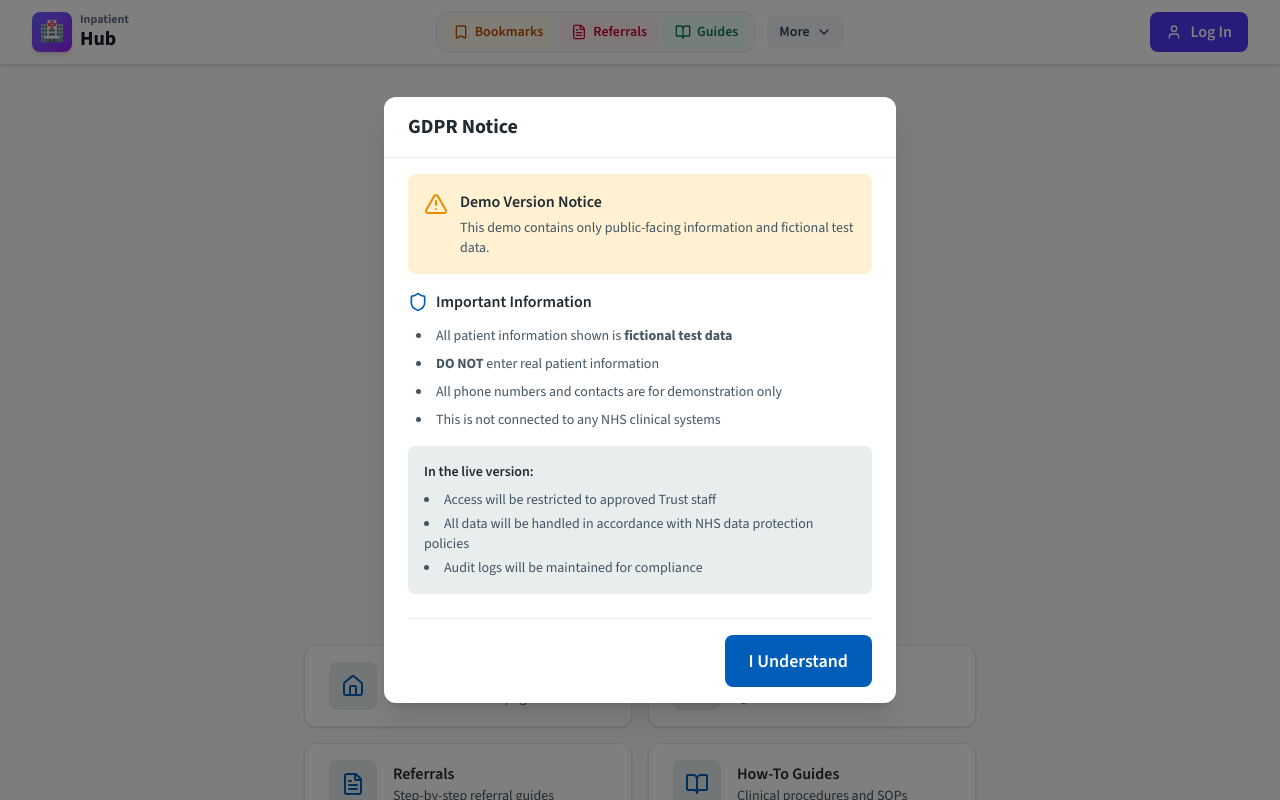
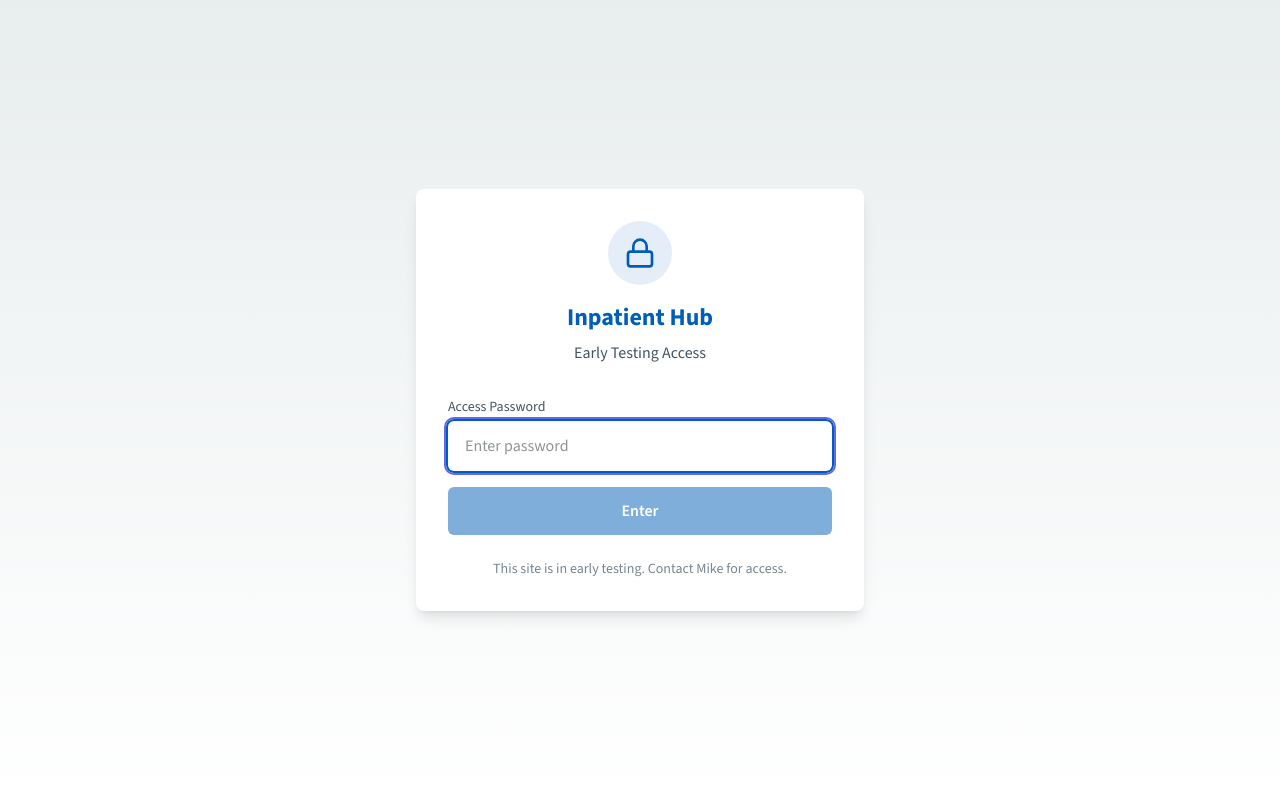
Before and after one commit to Sharpy20/hub-alpha, a Next.js app: page /password in a window 1280 px wide. Before the commit this address had no page. Shown: the top 800 px of the page. Built offline with nearby package versions, Linux system fonts and the light colour scheme.

Commit message:
Add password protection for early testing
- Middleware checks for site_access cookie
- Password page with NHS styling
- API route verifies password server-side
- Cookie lasts 7 days
- Password configured via SITE_PASSWORD env var

Co-Authored-By: Claude Opus 4.5 <noreply@anthropic.com>

```diff
--- /dev/null
+++ b/src/app/api/auth/verify-password/route.ts
@@ -0,0 +1,43 @@
+import { NextResponse } from "next/server";
+
+export async function POST(request: Request) {
+  try {
+    const { password } = await request.json();
+
+    // Get password from environment variable
+    const sitePassword = process.env.SITE_PASSWORD;
+
+    if (!sitePassword) {
+      // If no password is set, allow access (for local dev)
+      const response = NextResponse.json({ success: true });
+      response.cookies.set("site_access", "granted", {
+        httpOnly: true,
+        secure: process.env.NODE_ENV === "production",
+        sameSite: "lax",
+        maxAge: 60 * 60 * 24 * 7, // 7 days
+      });
+      return response;
+    }
+
+    if (password === sitePassword) {
+      const response = NextResponse.json({ success: true });
+      response.cookies.set("site_access", "granted", {
+        httpOnly: true,
+        secure: process.env.NODE_ENV === "production",
+        sameSite: "lax",
+        maxAge: 60 * 60 * 24 * 7, // 7 days
+      });
+      return response;
+    }
+
+    return NextResponse.json(
+      { success: false, error: "Incorrect password" },
+      { status: 401 }
+    );
+  } catch {
+    return NextResponse.json(
+      { success: false, error: "Invalid request" },
+      { status: 400 }
+    );
+  }
+}
--- /dev/null
+++ b/src/app/password/page.tsx
@@ -0,0 +1,100 @@
+"use client";
+
+import { useState } from "react";
+import { useRouter } from "next/navigation";
+import { Lock, AlertCircle } from "lucide-react";
+
+export default function PasswordPage() {
+  const [password, setPassword] = useState("");
+  const [error, setError] = useState("");
+  const [loading, setLoading] = useState(false);
+  const router = useRouter();
+
+  const handleSubmit = async (e: React.FormEvent) => {
+    e.preventDefault();
+    setError("");
+    setLoading(true);
+
+    try {
+      const response = await fetch("/api/auth/verify-password", {
+        method: "POST",
+        headers: { "Content-Type": "application/json" },
+        body: JSON.stringify({ password }),
+      });
+
+      const data = await response.json();
+
+      if (data.success) {
+        router.push("/");
+        router.refresh();
+      } else {
+        setError(data.error || "Incorrect password");
+      }
+    } catch {
+      setError("Something went wrong. Please try again.");
+    } finally {
+      setLoading(false);
+    }
+  };
+
+  return (
+    <div className="min-h-screen bg-gradient-to-b from-nhs-pale-grey to-white flex items-center justify-center p-4">
+      <div className="w-full max-w-md">
+        <div className="bg-white rounded-lg shadow-lg p-8">
+          {/* Logo/Title */}
+          <div className="text-center mb-8">
+            <div className="inline-flex items-center justify-center w-16 h-16 rounded-full bg-nhs-blue/10 mb-4">
+              <Lock className="w-8 h-8 text-nhs-blue" />
+            </div>
+            <h1 className="text-2xl font-bold text-nhs-blue">Inpatient Hub</h1>
+            <p className="text-nhs-dark-grey mt-2">
+              Early Testing Access
+            </p>
+          </div>
+
+          {/* Password Form */}
+          <form onSubmit={handleSubmit} className="space-y-4">
+            <div>
+              <label
+                htmlFor="password"
+                className="block text-sm font-medium text-nhs-dark-grey mb-1"
+              >
+                Access Password
+              </label>
+              <input
+                type="password"
+                id="password"
+                value={password}
+                onChange={(e) => setPassword(e.target.value)}
+                className="w-full px-4 py-3 border border-nhs-mid-grey rounded-md focus:outline-none focus:ring-2 focus:ring-nhs-blue focus:border-transparent"
+                placeholder="Enter password"
+                required
+                autoFocus
+              />
+            </div>
+
+            {error && (
+              <div className="flex items-center gap-2 text-nhs-red text-sm">
+                <AlertCircle className="w-4 h-4" />
+                <span>{error}</span>
+              </div>
+            )}
+
+            <button
+              type="submit"
+              disabled={loading || !password}
+              className="w-full py-3 px-4 bg-nhs-blue text-white font-semibold rounded-md hover:bg-nhs-dark-blue transition-colors disabled:opacity-50 disabled:cursor-not-allowed"
+            >
+              {loading ? "Checking..." : "Enter"}
+            </button>
+          </form>
+
+          {/* Info */}
+          <p className="text-center text-sm text-nhs-mid-grey mt-6">
+            This site is in early testing. Contact Mike for access.
+          </p>
+        </div>
+      </div>
+    </div>
+  );
+}
--- /dev/null
+++ b/src/middleware.ts
@@ -0,0 +1,42 @@
+import { NextResponse } from "next/server";
+import type { NextRequest } from "next/server";
+
+// Simple site-wide password protection for early testing
+// Password is stored in environment variable SITE_PASSWORD
+
+export function middleware(request: NextRequest) {
+  const { pathname } = request.nextUrl;
+
+  // Allow access to the password page and API
+  if (pathname === "/password" || pathname === "/api/auth/verify-password") {
+    return NextResponse.next();
+  }
+
+  // Allow static assets and Next.js internals
+  if (
+    pathname.startsWith("/_next") ||
+    pathname.startsWith("/favicon") ||
+    pathname.includes(".")
+  ) {
+    return NextResponse.next();
+  }
+
+  // Check for auth cookie
+  const authCookie = request.cookies.get("site_access");
+
+  if (!authCookie || authCookie.value !== "granted") {
+    // Redirect to password page
+    const url = request.nextUrl.clone();
+    url.pathname = "/password";
+    return NextResponse.redirect(url);
+  }
+
+  return NextResponse.next();
+}
+
+export const config = {
+  matcher: [
+    // Match all paths except static files
+    "/((?!_next/static|_next/image|favicon.ico).*)",
+  ],
+};
```
